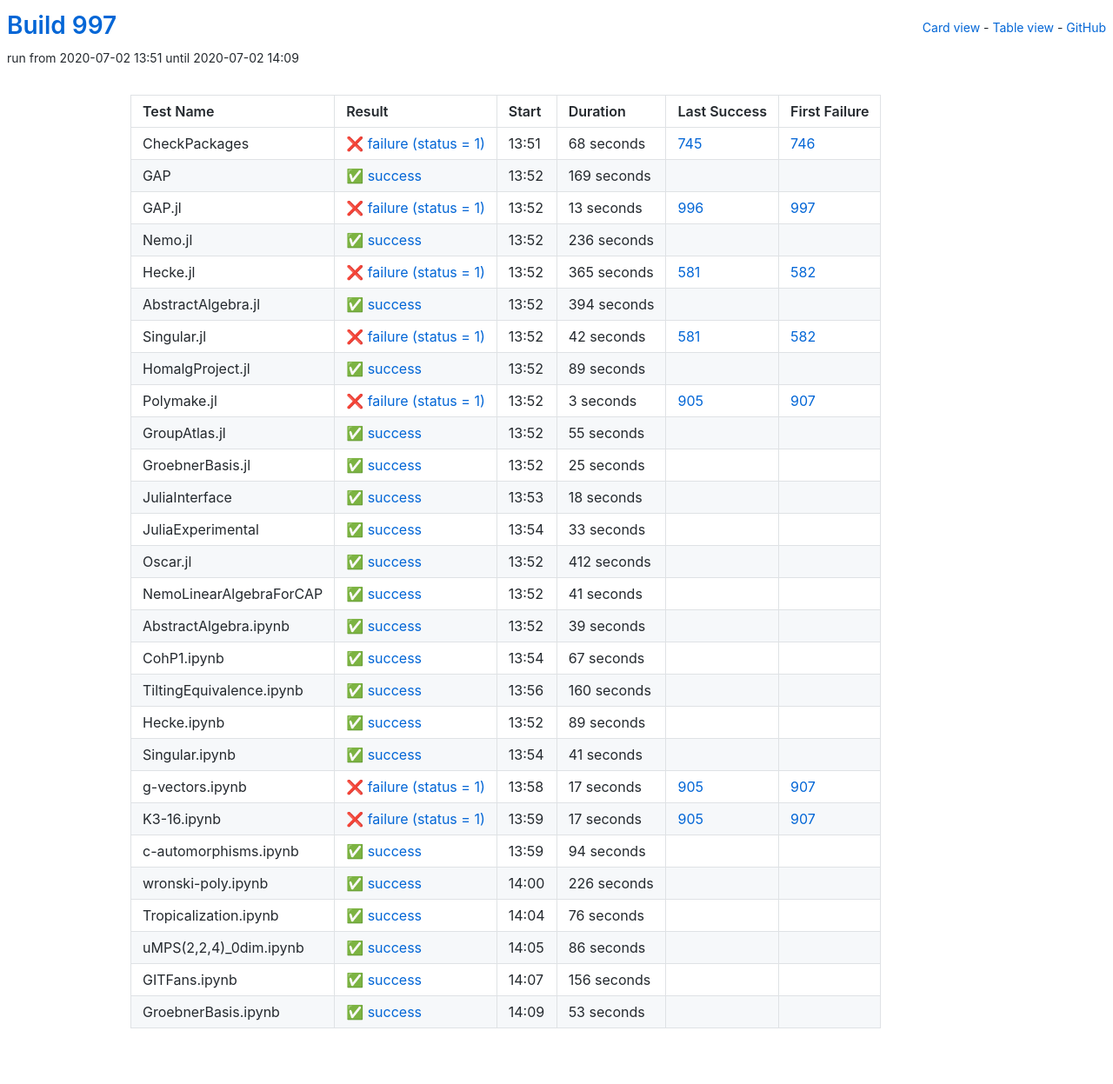
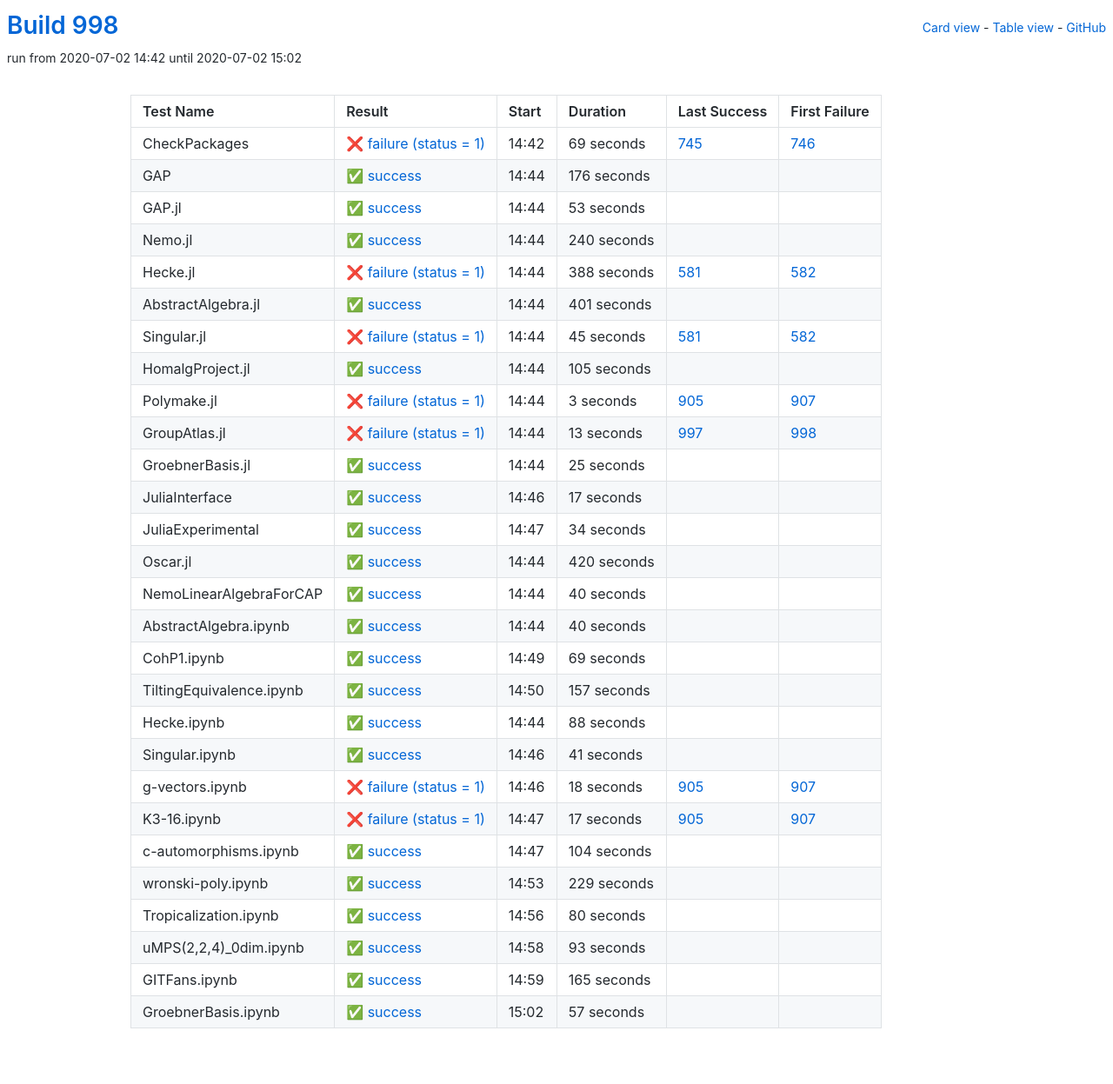
Before and after one commit to oscar-system/oscar-ci-status-1.4, a Jekyll site: the page built from table.html, in a window 1280 px wide. Shown: the whole page at 87% size. Built offline with Jekyll 4.4.1, drawn with Linux system fonts in a browser that asks for light colours.

Commit message:
Build #998

```diff
--- a/_data/ci.yml
+++ b/_data/ci.yml
@@ -1,6 +1,6 @@
 ---
-build: 997
-build_url: https://oscarci.mathematik.uni-kl.de/job/oscar-julia-1.4/997/
+build: 998
+build_url: https://oscarci.mathematik.uni-kl.de/job/oscar-julia-1.4/998/
 job: oscar-julia-1.4
 organization: oscar-system
 repo: oscar-ci-status-1.4
@@ -8,104 +8,104 @@ repourl: https://github.com/oscar-system/oscar-ci-status-1.4
 tests:
 - name: CheckPackages
   id: checkpackages
-  log: https://oscarci.mathematik.uni-kl.de/job/oscar-julia-1.4/997/artifact/logs/build-997/CheckPackages.log
-  start: 2020-07-02 13:51
+  log: https://oscarci.mathematik.uni-kl.de/job/oscar-julia-1.4/998/artifact/logs/build-998/CheckPackages.log
+  start: 2020-07-02 14:42
   success: false
   exitcode: 1
   status: failure
-  duration: 68
+  duration: 69
   last_success: 745
   last_success_url: https://oscarci.mathematik.uni-kl.de/job/oscar-julia-1.4/745/
   first_failure: 746
   first_failure_url: https://oscarci.mathematik.uni-kl.de/job/oscar-julia-1.4/746/
 - name: GAP
   id: gap
-  log: https://oscarci.mathematik.uni-kl.de/job/oscar-julia-1.4/997/artifact/logs/build-997/GAP.log
-  start: 2020-07-02 13:52
+  log: https://oscarci.mathematik.uni-kl.de/job/oscar-julia-1.4/998/artifact/logs/build-998/GAP.log
+  start: 2020-07-02 14:44
   success: true
   exitcode: 0
   status: success
-  duration: 169
+  duration: 176
   last_success: false
   last_success_url:
   first_failure: false
   first_failure_url:
 - name: GAP.jl
   id: gap-jl
-  log: https://oscarci.mathematik.uni-kl.de/job/oscar-julia-1.4/997/artifact/logs/build-997/GAP.jl.log
-  start: 2020-07-02 13:52
-  success: false
-  exitcode: 1
-  status: failure
-  duration: 13
-  last_success: 996
-  last_success_url: https://oscarci.mathematik.uni-kl.de/job/oscar-julia-1.4/996/
-  first_failure: 997
-  first_failure_url: https://oscarci.mathematik.uni-kl.de/job/oscar-julia-1.4/997/
-- name: Nemo.jl
-  id: nemo-jl
-  log: https://oscarci.mathematik.uni-kl.de/job/oscar-julia-1.4/997/artifact/logs/build-997/Nemo.jl.log
-  start: 2020-07-02 13:52
+  log: https://oscarci.mathematik.uni-kl.de/job/oscar-julia-1.4/998/artifact/logs/build-998/GAP.jl.log
+  start: 2020-07-02 14:44
   success: true
   exitcode: 0
   status: success
-  duration: 236
+  duration: 53
+  last_success: false
+  last_success_url:
+  first_failure: false
+  first_failure_url:
+- name: Nemo.jl
+  id: nemo-jl
+  log: https://oscarci.mathematik.uni-kl.de/job/oscar-julia-1.4/998/artifact/logs/build-998/Nemo.jl.log
+  start: 2020-07-02 14:44
+  success: true
+  exitcode: 0
+  status: success
+  duration: 240
   last_success: false
   last_success_url:
   first_failure: false
   first_failure_url:
 - name: Hecke.jl
   id: hecke-jl
-  log: https://oscarci.mathematik.uni-kl.de/job/oscar-julia-1.4/997/artifact/logs/build-997/Hecke.jl.log
-  start: 2020-07-02 13:52
+  log: https://oscarci.mathematik.uni-kl.de/job/oscar-julia-1.4/998/artifact/logs/build-998/Hecke.jl.log
+  start: 2020-07-02 14:44
   success: false
   exitcode: 1
   status: failure
-  duration: 365
+  duration: 388
   last_success: 581
   last_success_url: https://oscarci.mathematik.uni-kl.de/job/oscar-julia-1.4/581/
   first_failure: 582
   first_failure_url: https://oscarci.mathematik.uni-kl.de/job/oscar-julia-1.4/582/
 - name: AbstractAlgebra.jl
   id: abstractalgebra-jl
-  log: https://oscarci.mathematik.uni-kl.de/job/oscar-julia-1.4/997/artifact/logs/build-997/AbstractAlgebra.jl.log
-  start: 2020-07-02 13:52
+  log: https://oscarci.mathematik.uni-kl.de/job/oscar-julia-1.4/998/artifact/logs/build-998/AbstractAlgebra.jl.log
+  start: 2020-07-02 14:44
   success: true
   exitcode: 0
   status: success
-  duration: 394
+  duration: 401
   last_success: false
   last_success_url:
   first_failure: false
   first_failure_url:
 - name: Singular.jl
   id: singular-jl
-  log: https://oscarci.mathematik.uni-kl.de/job/oscar-julia-1.4/997/artifact/logs/build-997/Singular.jl.log
-  start: 2020-07-02 13:52
+  log: https://oscarci.mathematik.uni-kl.de/job/oscar-julia-1.4/998/artifact/logs/build-998/Singular.jl.log
+  start: 2020-07-02 14:44
   success: false
   exitcode: 1
   status: failure
-  duration: 42
+  duration: 45
   last_success: 581
   last_success_url: https://oscarci.mathematik.uni-kl.de/job/oscar-julia-1.4/581/
   first_failure: 582
   first_failure_url: https://oscarci.mathematik.uni-kl.de/job/oscar-julia-1.4/582/
 - name: HomalgProject.jl
   id: homalgproject-jl
-  log: https://oscarci.mathematik.uni-kl.de/job/oscar-julia-1.4/997/artifact/logs/build-997/HomalgProject.jl.log
-  start: 2020-07-02 13:52
+  log: https://oscarci.mathematik.uni-kl.de/job/oscar-julia-1.4/998/artifact/logs/build-998/HomalgProject.jl.log
+  start: 2020-07-02 14:44
   success: true
   exitcode: 0
   status: success
-  duration: 89
+  duration: 105
   last_success: false
   last_success_url:
   first_failure: false
   first_failure_url:
 - name: Polymake.jl
   id: polymake-jl
-  log: https://oscarci.mathematik.uni-kl.de/job/oscar-julia-1.4/997/artifact/logs/build-997/Polymake.jl.log
-  start: 2020-07-02 13:52
+  log: https://oscarci.mathematik.uni-kl.de/job/oscar-julia-1.4/998/artifact/logs/build-998/Polymake.jl.log
+  start: 2020-07-02 14:44
   success: false
   exitcode: 1
   status: failure
@@ -116,20 +116,20 @@ tests:
   first_failure_url: https://oscarci.mathematik.uni-kl.de/job/oscar-julia-1.4/907/
 - name: GroupAtlas.jl
   id: groupatlas-jl
-  log: https://oscarci.mathematik.uni-kl.de/job/oscar-julia-1.4/997/artifact/logs/build-997/GroupAtlas.jl.log
-  start: 2020-07-02 13:52
-  success: true
-  exitcode: 0
-  status: success
-  duration: 55
-  last_success: false
-  last_success_url:
-  first_failure: false
-  first_failure_url:
+  log: https://oscarci.mathematik.uni-kl.de/job/oscar-julia-1.4/998/artifact/logs/build-998/GroupAtlas.jl.log
+  start: 2020-07-02 14:44
+  success: false
+  exitcode: 1
+  status: failure
+  duration: 13
+  last_success: 997
+  last_success_url: https://oscarci.mathematik.uni-kl.de/job/oscar-julia-1.4/997/
+  first_failure: 998
+  first_failure_url: https://oscarci.mathematik.uni-kl.de/job/oscar-julia-1.4/998/
 - name: GroebnerBasis.jl
   id: groebnerbasis-jl
-  log: https://oscarci.mathematik.uni-kl.de/job/oscar-julia-1.4/997/artifact/logs/build-997/GroebnerBasis.jl.log
-  start: 2020-07-02 13:52
+  log: https://oscarci.mathematik.uni-kl.de/job/oscar-julia-1.4/998/artifact/logs/build-998/GroebnerBasis.jl.log
+  start: 2020-07-02 14:44
   success: true
   exitcode: 0
   status: success
@@ -140,104 +140,104 @@ tests:
   first_failure_url:
 - name: JuliaInterface
   id: juliainterface
-  log: https://oscarci.mathematik.uni-kl.de/job/oscar-julia-1.4/997/artifact/logs/build-997/JuliaInterface.log
-  start: 2020-07-02 13:53
+  log: https://oscarci.mathematik.uni-kl.de/job/oscar-julia-1.4/998/artifact/logs/build-998/JuliaInterface.log
+  start: 2020-07-02 14:46
   success: true
   exitcode: 0
   status: success
-  duration: 18
+  duration: 17
   last_success: false
   last_success_url:
   first_failure: false
   first_failure_url:
 - name: JuliaExperimental
   id: juliaexperimental
-  log: https://oscarci.mathematik.uni-kl.de/job/oscar-julia-1.4/997/artifact/logs/build-997/JuliaExperimental.log
-  start: 2020-07-02 13:54
+  log: https://oscarci.mathematik.uni-kl.de/job/oscar-julia-1.4/998/artifact/logs/build-998/JuliaExperimental.log
+  start: 2020-07-02 14:47
   success: true
   exitcode: 0
   status: success
-  duration: 33
+  duration: 34
   last_success: false
   last_success_url:
   first_failure: false
   first_failure_url:
 - name: Oscar.jl
   id: oscar-jl
-  log: https://oscarci.mathematik.uni-kl.de/job/oscar-julia-1.4/997/artifact/logs/build-997/Oscar.jl.log
-  start: 2020-07-02 13:52
+  log: https://oscarci.mathematik.uni-kl.de/job/oscar-julia-1.4/998/artifact/logs/build-998/Oscar.jl.log
+  start: 2020-07-02 14:44
   success: true
   exitcode: 0
   status: success
-  duration: 412
+  duration: 420
   last_success: false
   last_success_url:
   first_failure: false
   first_failure_url:
 - name: NemoLinearAlgebraForCAP
   id: nemolinearalgebraforcap
-  log: https://oscarci.mathematik.uni-kl.de/job/oscar-julia-1.4/997/artifact/logs/build-997/NemoLinearAlgebraForCAP.log
-  start: 2020-07-02 13:52
+  log: https://oscarci.mathematik.uni-kl.de/job/oscar-julia-1.4/998/artifact/logs/build-998/NemoLinearAlgebraForCAP.log
+  start: 2020-07-02 14:44
   success: true
   exitcode: 0
   status: success
-  duration: 41
+  duration: 40
   last_success: false
   last_success_url:
   first_failure: false
   first_failure_url:
 - name: AbstractAlgebra.ipynb
   id: abstractalgebra-ipynb
-  log: https://oscarci.mathematik.uni-kl.de/job/oscar-julia-1.4/997/artifact/logs/build-997/AbstractAlgebra.ipynb.log
-  start: 2020-07-02 13:52
+  log: https://oscarci.mathematik.uni-kl.de/job/oscar-julia-1.4/998/artifact/logs/build-998/AbstractAlgebra.ipynb.log
+  start: 2020-07-02 14:44
   success: true
   exitcode: 0
   status: success
-  duration: 39
+  duration: 40
   last_success: false
   last_success_url:
   first_failure: false
   first_failure_url:
 - name: CohP1.ipynb
   id: cohp1-ipynb
-  log: https://oscarci.mathematik.uni-kl.de/job/oscar-julia-1.4/997/artifact/logs/build-997/CohP1.ipynb.log
-  start: 2020-07-02 13:54
+  log: https://oscarci.mathematik.uni-kl.de/job/oscar-julia-1.4/998/artifact/logs/build-998/CohP1.ipynb.log
+  start: 2020-07-02 14:49
   success: true
   exitcode: 0
   status: success
-  duration: 67
+  duration: 69
   last_success: false
   last_success_url:
   first_failure: false
   first_failure_url:
 - name: TiltingEquivalence.ipynb
   id: tiltingequivalence-ipynb
-  log: https://oscarci.mathematik.uni-kl.de/job/oscar-julia-1.4/997/artifact/logs/build-997/TiltingEquivalence.ipynb.log
-  start: 2020-07-02 13:56
+  log: https://oscarci.mathematik.uni-kl.de/job/oscar-julia-1.4/998/artifact/logs/build-998/TiltingEquivalence.ipynb.log
+  start: 2020-07-02 14:50
   success: true
   exitcode: 0
   status: success
-  duration: 160
+  duration: 157
   last_success: false
   last_success_url:
   first_failure: false
   first_failure_url:
 - name: Hecke.ipynb
   id: hecke-ipynb
-  log: https://oscarci.mathematik.uni-kl.de/job/oscar-julia-1.4/997/artifact/logs/build-997/Hecke.ipynb.log
-  start: 2020-07-02 13:52
+  log: https://oscarci.mathematik.uni-kl.de/job/oscar-julia-1.4/998/artifact/logs/build-998/Hecke.ipynb.log
+  start: 2020-07-02 14:44
   success: true
   exitcode: 0
   status: success
-  duration: 89
+  duration: 88
   last_success: false
   last_success_url:
   first_failure: false
   first_failure_url:
 - name: Singular.ipynb
   id: singular-ipynb
-  log: https://oscarci.mathematik.uni-kl.de/job/oscar-julia-1.4/997/artifact/logs/build-997/Singular.ipynb.log
-  start: 2020-07-02 13:54
+  log: https://oscarci.mathematik.uni-kl.de/job/oscar-julia-1.4/998/artifact/logs/build-998/Singular.ipynb.log
+  start: 2020-07-02 14:46
   success: true
   exitcode: 0
   status: success
@@ -248,20 +248,20 @@ tests:
   first_failure_url:
 - name: g-vectors.ipynb
   id: g-vectors-ipynb
-  log: https://oscarci.mathematik.uni-kl.de/job/oscar-julia-1.4/997/artifact/logs/build-997/g-vectors.ipynb.log
-  start: 2020-07-02 13:58
+  log: https://oscarci.mathematik.uni-kl.de/job/oscar-julia-1.4/998/artifact/logs/build-998/g-vectors.ipynb.log
+  start: 2020-07-02 14:46
   success: false
   exitcode: 1
   status: failure
-  duration: 17
+  duration: 18
   last_success: 905
   last_success_url: https://oscarci.mathematik.uni-kl.de/job/oscar-julia-1.4/905/
   first_failure: 907
   first_failure_url: https://oscarci.mathematik.uni-kl.de/job/oscar-julia-1.4/907/
 - name: K3-16.ipynb
   id: k3-16-ipynb
-  log: https://oscarci.mathematik.uni-kl.de/job/oscar-julia-1.4/997/artifact/logs/build-997/K3-16.ipynb.log
-  start: 2020-07-02 13:59
+  log: https://oscarci.mathematik.uni-kl.de/job/oscar-julia-1.4/998/artifact/logs/build-998/K3-16.ipynb.log
+  start: 2020-07-02 14:47
   success: false
   exitcode: 1
   status: failure
@@ -272,72 +272,72 @@ tests:
   first_failure_url: https://oscarci.mathematik.uni-kl.de/job/oscar-julia-1.4/907/
 - name: c-automorphisms.ipynb
   id: c-automorphisms-ipynb
-  log: https://oscarci.mathematik.uni-kl.de/job/oscar-julia-1.4/997/artifact/logs/build-997/c-automorphisms.ipynb.log
-  start: 2020-07-02 13:59
+  log: https://oscarci.mathematik.uni-kl.de/job/oscar-julia-1.4/998/artifact/logs/build-998/c-automorphisms.ipynb.log
+  start: 2020-07-02 14:47
   success: true
   exitcode: 0
   status: success
-  duration: 94
+  duration: 104
   last_success: false
   last_success_url:
   first_failure: false
   first_failure_url:
 - name: wronski-poly.ipynb
   id: wronski-poly-ipynb
-  log: https://oscarci.mathematik.uni-kl.de/job/oscar-julia-1.4/997/artifact/logs/build-997/wronski-poly.ipynb.log
-  start: 2020-07-02 14:00
+  log: https://oscarci.mathematik.uni-kl.de/job/oscar-julia-1.4/998/artifact/logs/build-998/wronski-poly.ipynb.log
+  start: 2020-07-02 14:53
   success: true
   exitcode: 0
   status: success
-  duration: 226
+  duration: 229
   last_success: false
   last_success_url:
   first_failure: false
   first_failure_url:
 - name: Tropicalization.ipynb
   id: tropicalization-ipynb
-  log: https://oscarci.mathematik.uni-kl.de/job/oscar-julia-1.4/997/artifact/logs/build-997/Tropicalization.ipynb.log
-  start: 2020-07-02 14:04
+  log: https://oscarci.mathematik.uni-kl.de/job/oscar-julia-1.4/998/artifact/logs/build-998/Tropicalization.ipynb.log
+  start: 2020-07-02 14:56
   success: true
   exitcode: 0
   status: success
-  duration: 76
+  duration: 80
   last_success: false
   last_success_url:
   first_failure: false
   first_failure_url:
 - name: uMPS(2,2,4)_0dim.ipynb
   id: umps-2-2-4-0dim-ipynb
-  log: https://oscarci.mathematik.uni-kl.de/job/oscar-julia-1.4/997/artifact/logs/build-997/uMPS-2-2-4-_0dim.ipynb.log
-  start: 2020-07-02 14:05
+  log: https://oscarci.mathematik.uni-kl.de/job/oscar-julia-1.4/998/artifact/logs/build-998/uMPS-2-2-4-_0dim.ipynb.log
+  start: 2020-07-02 14:58
   success: true
   exitcode: 0
   status: success
-  duration: 86
+  duration: 93
   last_success: false
   last_success_url:
   first_failure: false
   first_failure_url:
 - name: GITFans.ipynb
   id: gitfans-ipynb
-  log: https://oscarci.mathematik.uni-kl.de/job/oscar-julia-1.4/997/artifact/logs/build-997/GITFans.ipynb.log
-  start: 2020-07-02 14:07
+  log: https://oscarci.mathematik.uni-kl.de/job/oscar-julia-1.4/998/artifact/logs/build-998/GITFans.ipynb.log
+  start: 2020-07-02 14:59
   success: true
   exitcode: 0
   status: success
-  duration: 156
+  duration: 165
   last_success: false
   last_success_url:
   first_failure: false
   first_failure_url:
 - name: GroebnerBasis.ipynb
   id: groebnerbasis-ipynb
-  log: https://oscarci.mathematik.uni-kl.de/job/oscar-julia-1.4/997/artifact/logs/build-997/GroebnerBasis.ipynb.log
-  start: 2020-07-02 14:09
+  log: https://oscarci.mathematik.uni-kl.de/job/oscar-julia-1.4/998/artifact/logs/build-998/GroebnerBasis.ipynb.log
+  start: 2020-07-02 15:02
   success: true
   exitcode: 0
   status: success
-  duration: 53
+  duration: 57
   last_success: false
   last_success_url:
   first_failure: false
```
Also changed, not shown: README.md.
